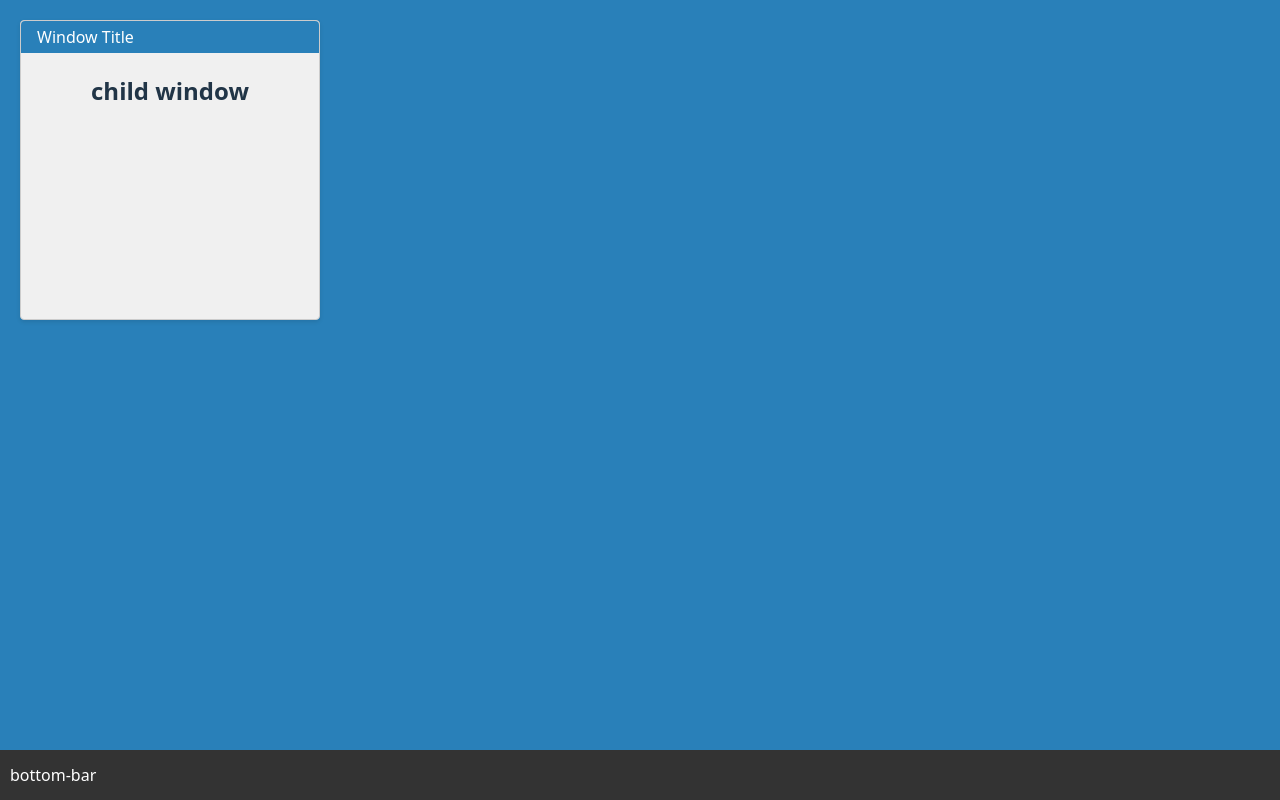
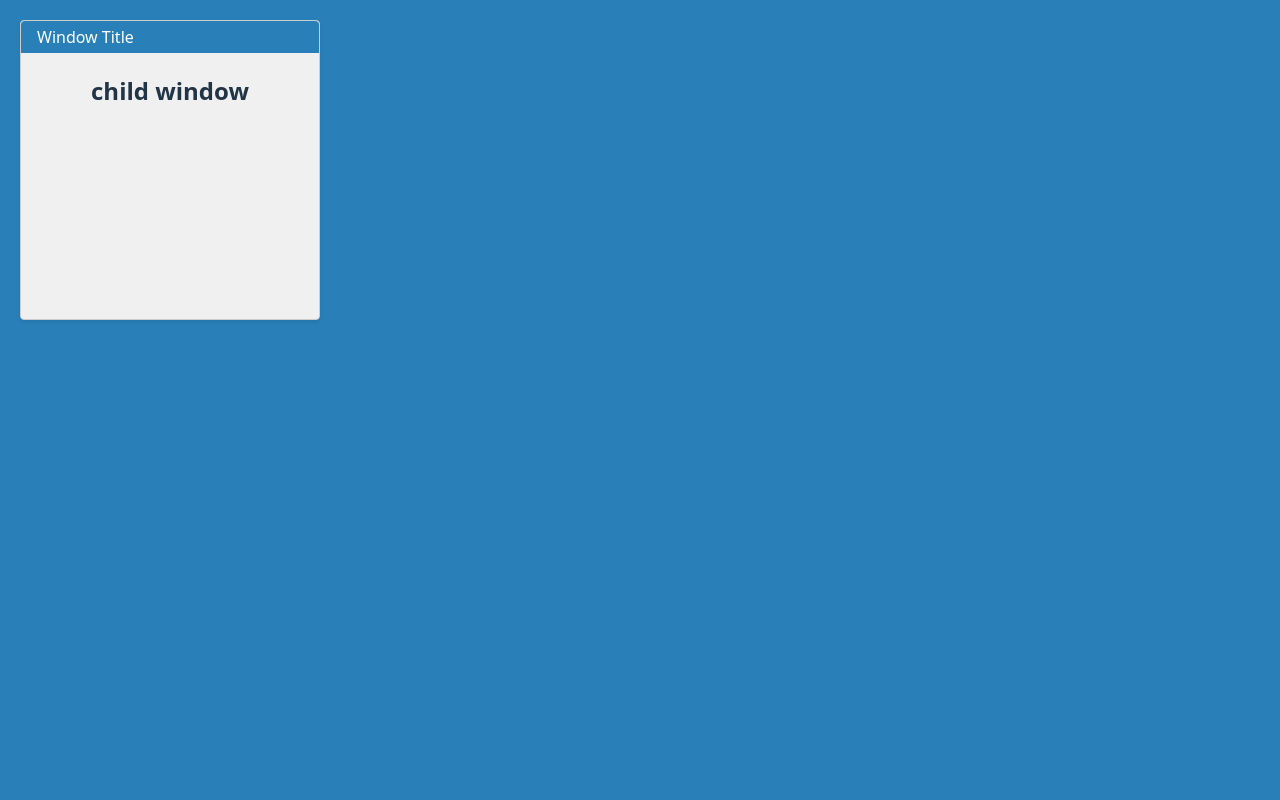
Before and after one commit to rniemela77/system-theme, a React (Vite) app: page / in a window 1280 px wide. Built offline with nearby package versions, Linux system fonts and the light colour scheme.

Commit message:
remove bottom bar

```diff
--- a/src/App.tsx
+++ b/src/App.tsx
@@ -1,7 +1,6 @@
 import { useState } from 'react'
 import './App.css'
 import Window from './components/Window'
-import BottomBar from './components/BottomBar'
 
 function App() {
   const [count, setCount] = useState(0)
@@ -14,7 +13,6 @@ function App() {
       padding: '20px'
     }}>
       <Window />
-      <BottomBar />
     </div>
   )
 }
--- a/src/components/BottomBar.tsx
+++ /dev/null
@@ -1,23 +0,0 @@
-import React from 'react';
-
-const BottomBar: React.FC = () => {
-  return (
-    <div style={{
-      backgroundColor: '#333',
-      color: 'white',
-      padding: '10px',
-      position: 'fixed',
-      bottom: 0,
-      left: 0,
-      right: 0,
-      height: '50px',
-      display: 'flex',
-      alignItems: 'center',
-      justifyContent: 'flex-start'
-    }}>
-      <span>bottom-bar</span>
-    </div>
-  );
-};
-
-export default BottomBar;
```
